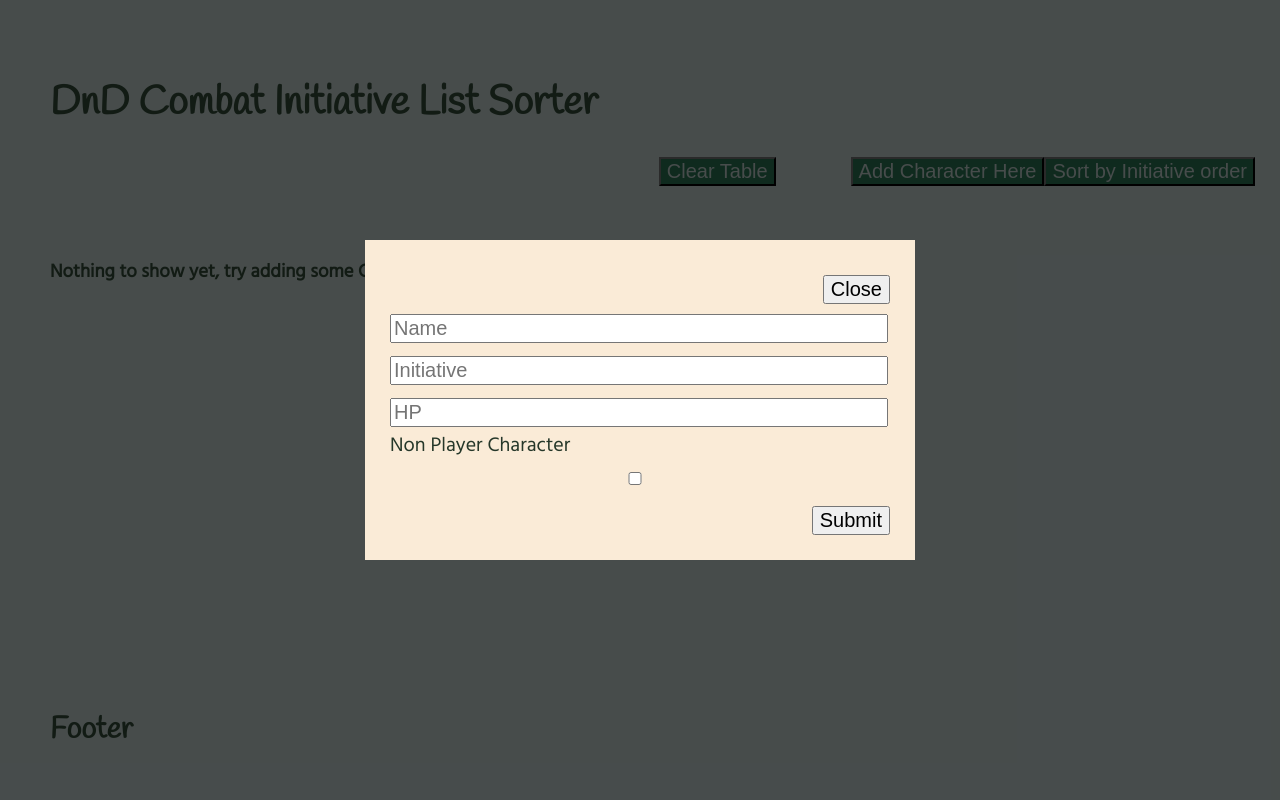
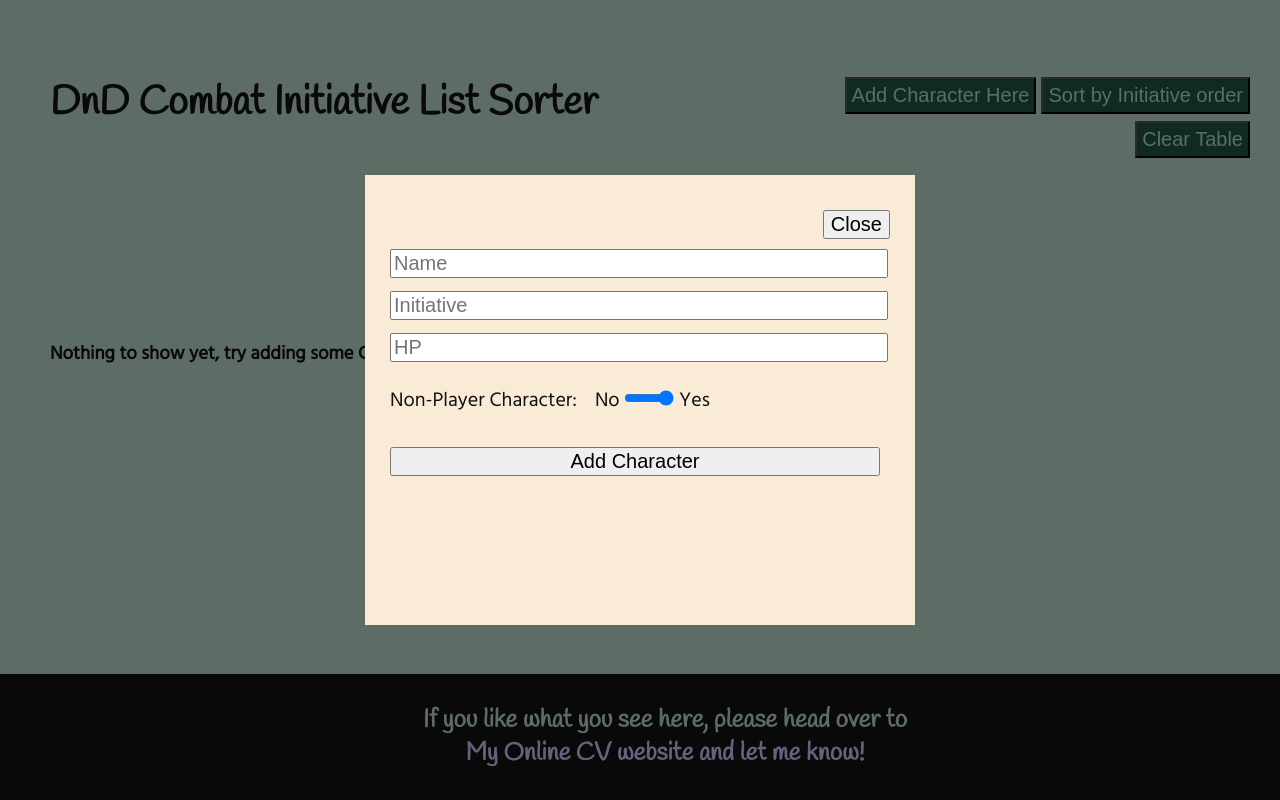
Before and after one commit to Cvlumww/DM, a React (Create React App) app: page / in a window 1280 px wide. Both pictures are taken after a click on the button "Add Character Here". Shown: the top 800 px of the page. Built offline with nearby package versions, Linux system fonts and the light colour scheme.

Commit message:
Half way With Heals and Harms

```diff
--- a/src/App.js
+++ b/src/App.js
@@ -15,8 +15,6 @@
   };
 
   const DeleteChar = (id) => {
-    // console.log("Delete", charName);
-
     SetInits(inits.filter((init) => init.id !== id));
   };
 
--- a/src/components/Character.jsx
+++ b/src/components/Character.jsx
@@ -6,7 +6,14 @@
       {inits?.length > 0 ? (
         <div className="CharContainer">
           {inits.map((init) => {
-            return <Item data={init} key={init.id} DeleteChar={DeleteChar} />;
+            return (
+              <Item
+                data={init}
+                key={init.id}
+                DeleteChar={DeleteChar}
+                SetInits={SetInits}
+              />
+            );
           })}
         </div>
       ) : (
--- a/src/components/Footer.jsx
+++ b/src/components/Footer.jsx
@@ -3,7 +3,12 @@
 const Footer = () => {
   return (
     <div className="Footer">
-      <h2>Footer</h2>
+      <h4>
+        If you like what you see here, please head over to <br />
+        <a href="https://calum.work" target="_blank">
+          My Online CV website and let me know!
+        </a>
+      </h4>
     </div>
   );
 };
--- a/src/components/Header.jsx
+++ b/src/components/Header.jsx
@@ -18,8 +18,9 @@
 
           <button onClick={Sort}>Sort by Initiative order</button>
         </div>
-
-        <div className="buttons">
+        <br />
+        <br />
+        <div className="nav2">
           <button onClick={Clear}>Clear Table</button>
         </div>
 
--- /dev/null
+++ b/src/components/HpEditor.jsx
@@ -0,0 +1,41 @@
+import React from "react";
+
+const HpEditor = ({ data, SetInits }) => {
+  const HealFunc = (id, HP) => {
+    const info = [...data];
+
+    // console.log("id: ", id);
+    // console.log("hp: ", HP);
+
+    const updatedHP = { id };
+    console.log(updatedHP);
+  };
+
+  const HarmFunc = (id, HP) => {};
+
+  return (
+    <div className="HPEditor">
+      <button
+        id="Heal"
+        className="Heal"
+        onClick={() => {
+          HealFunc(data.id, data.HP);
+        }}
+      >
+        Heal
+      </button>
+      <input type="number" name="HPEditBox" placeholder="0" />
+      <button
+        id="Harm"
+        className="Harm"
+        onClick={() => {
+          HarmFunc(data.id, data.HP);
+        }}
+      >
+        Damage
+      </button>
+    </div>
+  );
+};
+
+export default HpEditor;
--- a/src/components/Inputs.jsx
+++ b/src/components/Inputs.jsx
@@ -9,6 +9,7 @@
       charName: e.target.charName.value,
       initiative: parseInt(e.target.initiative.value),
       HP: parseInt(e.target.HP.value),
+      NPC: parseInt(e.target.NPC.value),
     };
 
     SetInits([...inits, AddCharacter]);
@@ -16,6 +17,7 @@
     e.target.charName.value = "";
     e.target.initiative.value = null;
     e.target.HP.value = null;
+    e.target.NPC.value = 0;
   };
 
   return (
@@ -36,9 +38,12 @@
             required
           />
           <input type="number" placeholder="HP" name="HP" required />
-          <br />
-          <label htmlFor="NPC">Non Player Character</label>
-          <input type="checkbox" name="NPC" /> <button>Submit</button>
+
+          <div className="NPC">
+            <p>Non-Player Character:</p> No{" "}
+            <input type="range" name="NPC" max="1" id="NPCRange" /> Yes
+          </div>
+          <input type="submit" value="Add Character" />
         </form>
       </div>
     </div>
--- a/src/components/Item.jsx
+++ b/src/components/Item.jsx
@@ -1,13 +1,15 @@
-import React from "react";
+import HP from "./HpEditor";
 
 // Start
-const Item = ({ data, DeleteChar }) => {
+const Item = ({ data, DeleteChar, SetInits }) => {
   return (
     <>
       <div className="item">
         <h4>
           Name: {data.charName} | Initiative Order: {data.initiative} | HP:{" "}
           {data.HP} |{""}
+          {data.NPC === 1 ? <HP data={data} SetInits={SetInits} /> : <p></p>}
+          {/* Delete */}
           <span
             onClick={() => {
               DeleteChar(data.id);
--- a/src/css/App.css
+++ b/src/css/App.css
@@ -1,12 +1,23 @@
 @import url("https://fonts.googleapis.com/css2?family=Hind&display=swap");
 @import url("https://fonts.googleapis.com/css2?family=Handlee&display=swap");
 body {
-  background-color: #8f9998;
-  color: #253729;
+  background-color: #bcdbcc;
+  color: #101211;
   padding: 0;
   margin: 0;
   overflow-x: hidden;
   font-family: "Hind", sans-serif;
+}
+
+.App {
+  min-height: 100vh;
+  display: -webkit-box;
+  display: -ms-flexbox;
+  display: flex;
+  -webkit-box-orient: vertical;
+  -webkit-box-direction: normal;
+      -ms-flex-direction: column;
+          flex-direction: column;
 }
 
 .Header {
@@ -25,12 +36,29 @@
 
 .buttons {
   float: right;
+  margin-top: -80px;
   padding-right: 75px;
 }
 
 .buttons button {
   background-color: #1e543d;
-  color: #8f9998;
+  color: #bcdbcc;
+  padding: 5px;
+  font-size: 20px;
+  cursor: pointer;
+  margin-right: 5px;
+}
+
+.nav2 {
+  float: right;
+  margin-right: 80px;
+  margin-top: -100px;
+}
+
+.nav2 button {
+  background-color: #1e543d;
+  color: #bcdbcc;
+  padding: 5px;
   font-size: 20px;
   cursor: pointer;
 }
@@ -49,7 +77,7 @@
   padding: 25px;
   background-color: antiquewhite;
   width: 500px;
-  height: 270px;
+  height: 400px;
   position: absolute;
   top: 50%;
   left: 50%;
@@ -68,7 +96,7 @@
 
 .Pop-Up .inputBox button:hover {
   background-color: #1e543d;
-  color: #8f9998;
+  color: #bcdbcc;
   -webkit-transition-duration: 0.3s;
           transition-duration: 0.3s;
 }
@@ -79,24 +107,42 @@
   margin: 10px auto 0;
 }
 
-.Pop-Up .inputBox select {
-  width: 100%;
+.Pop-Up .inputBox input[type="submit"] {
   font-size: 20px;
   margin: 10px auto 0;
+  cursor: pointer;
+  -webkit-transition-duration: 0.3s;
+          transition-duration: 0.3s;
+}
+
+.Pop-Up .inputBox input[type="submit"]:hover {
+  background-color: #1e543d;
+  color: #bcdbcc;
+  -webkit-transition-duration: 0.3s;
+          transition-duration: 0.3s;
+}
+
+.Pop-Up .inputBox .NPC p {
+  width: 200px;
+  display: inline-block;
+}
+
+.Pop-Up .inputBox .NPC input[type="range"] {
+  width: 50px;
 }
 
 .CharContainer {
-  border: 1px solid #8f9998;
+  border: 3px solid #1e543d;
   margin-left: 50px;
+  margin-bottom: 50px;
   width: 600px;
   overflow-y: hidden;
 }
 
 .CharContainer .item {
   padding: 25px;
-  border-bottom: 1px solid #8f9998;
-  color: #8f9998;
-  background-color: #1e543d;
+  border-bottom: 3px solid #1e543d;
+  color: #101211;
 }
 
 .CharContainer .item span {
@@ -108,6 +154,26 @@
   border-bottom: none;
 }
 
+.CharContainer .item:nth-last-child(odd) {
+  background-color: #1e543d;
+  color: #bcdbcc;
+}
+
+.HPEditor .Heal button {
+  color: greenyellow;
+}
+
+.HPEditor .Harm button {
+  color: red;
+}
+
+.HPEditor input {
+  height: 60px;
+  width: 70px;
+  text-align: center;
+  font-size: 25px;
+}
+
 .empty {
   margin-top: 50px;
   margin-left: 50px;
@@ -115,11 +181,24 @@
 }
 
 .Footer {
-  position: absolute;
-  bottom: 0;
+  margin-top: auto;
+  background-color: #101211;
+  color: #bcdbcc;
   font-family: "Handlee", cursive;
   font-size: 20px;
-  padding: 25px 50px;
+  text-align: center;
+  padding: 25px;
   width: 100vw;
 }
+
+.Footer h4 {
+  padding: 5px;
+  font-size: 25px;
+  margin: 0;
+}
+
+.Footer h4 a {
+  color: #d4c2fc;
+  text-decoration: none;
+}
 /*# sourceMappingURL=App.css.map */
--- a/src/css/App.scss
+++ b/src/css/App.scss
@@ -4,52 +4,35 @@
 
 $bodyFont: "Hind", sans-serif;
 $headingFont: "Handlee", cursive;
-// $dark: #071103;
-// $light: #f7b064;
-// $accent: #ef2d56;
 
-// Test1
-// $dark: #101211;
-// $light: #bcdbcc;
-// $accent: #456c59;
-
-// Test2
-// $dark: #0f1410;
-// $light: #98b7a8;
-// $accent: #456c59;
-
-// Test3
-// $dark: #262721;
-// $light: #a3b399;
-// $accent: #374c2d;
-
-// Test4
-$dark: #253729;
-$light: #8f9998;
+// Colours
+$dark: #101211;
+$light: #bcdbcc;
 $accent: #1e543d;
+$lav: #d4c2fc;
 
 // Overall
 body {
   background-color: $light;
   color: $dark;
-
   // background-color: $dark;
   // color: $light;
-
   padding: 0;
   margin: 0;
+  overflow-x: hidden;
+  font-family: $bodyFont;
+}
 
-  overflow-x: hidden;
-
-  font-family: $bodyFont;
+.App {
+  min-height: 100vh;
+  display: flex;
+  flex-direction: column;
 }
 
 // Header
 .Header {
   font-size: 20px;
-
   padding: 50px;
-
   width: 100vw;
 
   h1 {
@@ -63,16 +46,34 @@
 
 .buttons {
   float: right;
+  margin-top: -80px;
+  padding-right: 75px;
 
-  padding-right: 75px;
   button {
     background-color: $accent;
     color: $light;
+    padding: 5px;
+
+    font-size: 20px;
+    cursor: pointer;
+    margin-right: 5px;
+  }
+}
+
+.nav2 {
+  float: right;
+  margin-right: 80px;
+  margin-top: -100px;
+  button {
+    background-color: $accent;
+    color: $light;
+    padding: 5px;
 
     font-size: 20px;
     cursor: pointer;
   }
 }
+
 // Input Popup
 .Pop-Up {
   z-index: 5;
@@ -88,7 +89,7 @@
     padding: 25px;
     background-color: antiquewhite;
     width: 500px;
-    height: 270px;
+    height: 400px;
 
     position: absolute;
     top: 50%;
@@ -115,26 +116,47 @@
       font-size: 20px;
       margin: 10px auto 0;
     }
-    select {
-      width: 100%;
+
+    input[type="submit"] {
       font-size: 20px;
       margin: 10px auto 0;
+      cursor: pointer;
+      transition-duration: 0.3s;
+    }
+
+    input[type="submit"]:hover {
+      background-color: $accent;
+      color: $light;
+      transition-duration: 0.3s;
+    }
+
+    .NPC {
+      p {
+        width: 200px;
+        display: inline-block;
+      }
+
+      // Range
+      input[type="range"] {
+        width: 50px;
+      }
     }
   }
 }
 
 // Character Sliders
 .CharContainer {
-  border: 1px solid $light;
+  border: 3px solid $accent;
   margin-left: 50px;
+  margin-bottom: 50px;
+
   width: 600px;
   overflow-y: hidden;
 
   .item {
     padding: 25px;
-    border-bottom: 1px solid $light;
-    color: $light;
-    background-color: $accent;
+    border-bottom: 3px solid $accent;
+    color: $dark;
 
     span {
       color: red;
@@ -144,6 +166,25 @@
 
   .item:nth-last-child(1) {
     border-bottom: none;
+  }
+  .item:nth-last-child(odd) {
+    background-color: $accent;
+    color: $light;
+  }
+}
+
+.HPEditor {
+  .Heal button {
+    color: greenyellow;
+  }
+  .Harm button {
+    color: red;
+  }
+  input {
+    height: 60px;
+    width: 70px;
+    text-align: center;
+    font-size: 25px;
   }
 }
 
@@ -155,12 +196,25 @@
 
 // Footer
 .Footer {
-  position: absolute;
-  bottom: 0;
+  margin-top: auto;
+
+  background-color: $dark;
+  color: $light;
+
   font-family: $headingFont;
   font-size: 20px;
-
-  padding: 25px 50px;
+  text-align: center;
+  padding: 25px;
 
   width: 100vw;
+
+  h4 {
+    padding: 5px;
+    font-size: 25px;
+    margin: 0;
+    a {
+      color: $lav;
+      text-decoration: none;
+    }
+  }
 }
```
Also changed, not shown: 12 other files (tests, documents, lock files or other folders).
